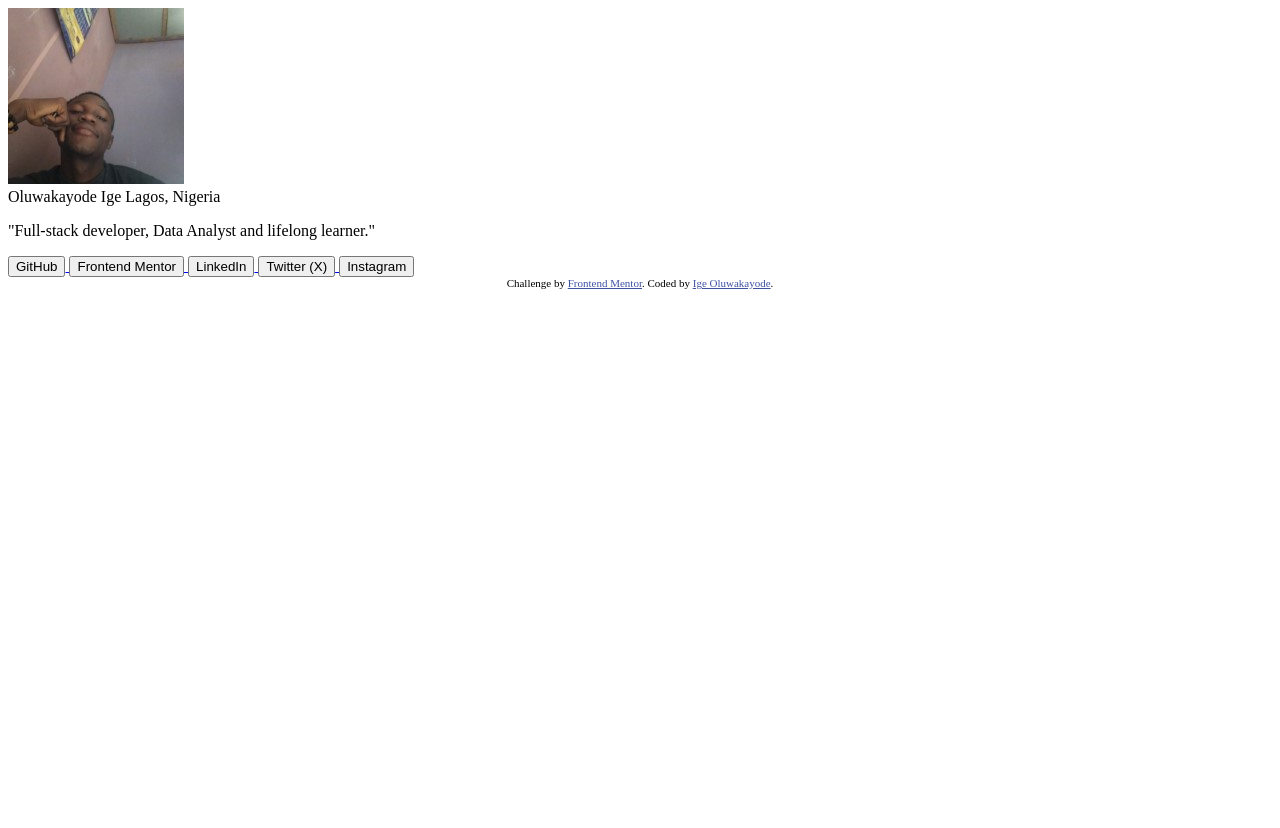
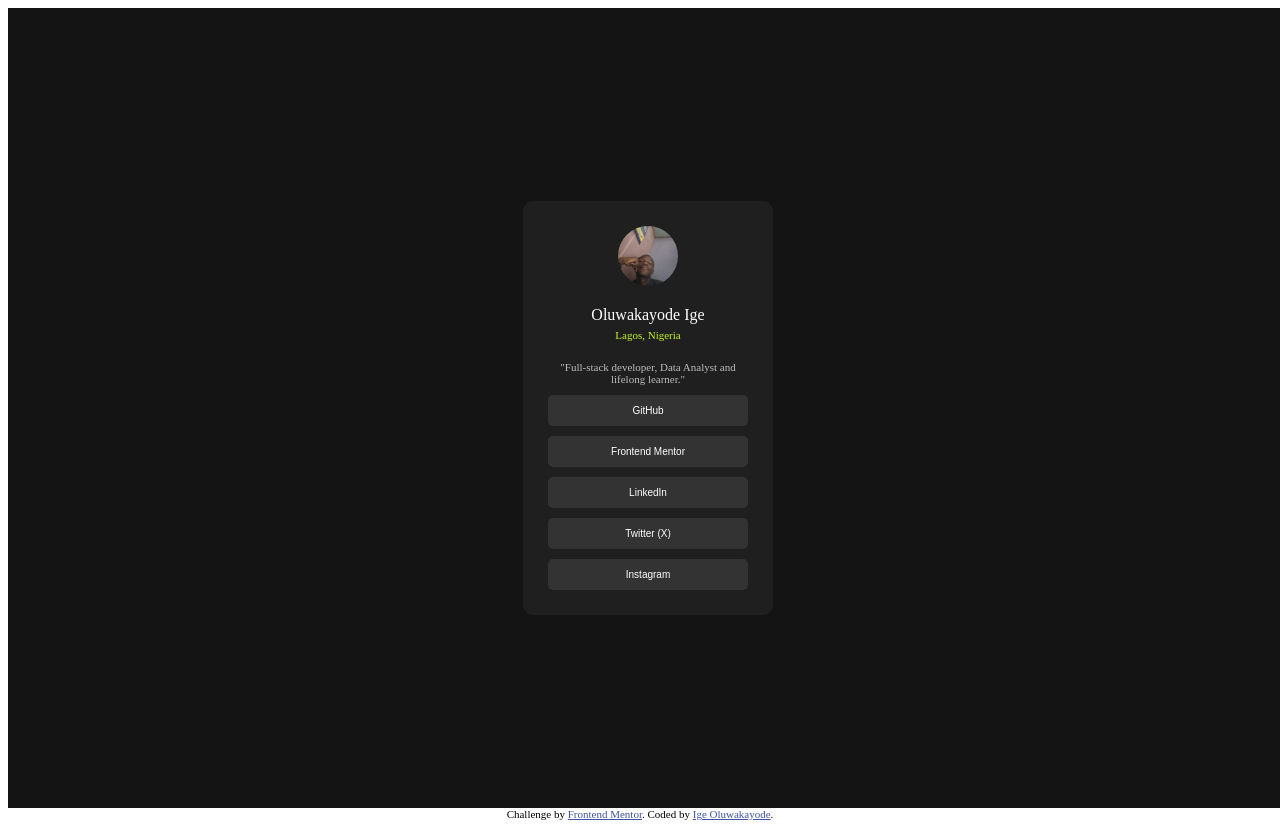
Before and after one commit to Jesuis-Jacques/social-links-profile, a plain HTML site: page index.html in a window 1280 px wide. Before the commit the page ends 800 px from the top, so only its background shows below. Drawn offline with Linux system fonts and the light colour scheme.

Commit message:
center items with text-align and load fonts

```diff
--- a/index.html
+++ b/index.html
@@ -4,11 +4,19 @@
   <meta charset="UTF-8">
   <meta name="viewport" content="width=device-width, initial-scale=1.0"> <!-- displays site properly based on user's device -->
 
-  <link rel="icon" type="image/png" sizes="32x32" href="./assets/images/favicon-32x32.png">
+  <link rel="icon" type="image/png" sizes="32x32" href="images/favicon-32x32.png">
+
+  <!--loads stylesheet-->
+  <link rel="stylesheet" href="styles/styles.css">
+
+  <!--loads font-->
+  <link rel="preconnect" href="https://fonts.googleapis.com">
+  <link rel="preconnect" href="https://fonts.gstatic.com" crossorigin>
+  <link href="https://fonts.googleapis.com/css2?family=Inter:ital,opsz,wght@0,14..32,100..900;1,14..32,100..900&display=swap" rel="stylesheet">
 
   <title>Frontend Mentor | Social links profile</title>
 
-  <!-- Feel free to remove these styles or customise in your own stylesheet 👍 -->
+
   <style>
     .attribution { font-size: 11px; text-align: center; }
     .attribution a { color: hsl(228, 45%, 44%); }
@@ -19,21 +27,22 @@
 
   </header>
 
-  <main>
-    <div claas="image-container">
+  <main class="container">
+    <div class="card">
+      <div class="image-container">
         <img class="author-avatar" src="images/image-author.jpg">
       </div>
       <span class="author">
         Oluwakayode Ige
       <span>
-    <span class="location">
+      <p class="location">
         Lagos, Nigeria
-    </span>
+      </p>
       <p class="author-about">
         "Full-stack developer, Data Analyst and lifelong learner."
       </p>
       <div class="contact-links">
-      <a href="https://github.com/jesuis-jacques" target="_blank">
+        <a href="https://www.github.com/jesuis-jacques" target="_blank">
           <button class="github-link">
             GitHub
           </button>
@@ -43,12 +52,12 @@
             Frontend Mentor
           </button>
         </a>
-      <a href="https://linkedin.com/in/oluwakayode-ige" target="_blank">
+        <a href="https://www.linkedin.com/in/oluwakayode-ige/" target="_blank">
           <button class="linkedin-link">
             LinkedIn
           </button>
         </a>
-      <a href="https://x.com/jacquesnotjack" target="_blank">
+        <a href="https://www.x.com/jacquesnotjack" target="_blank">
           <button class="twitter-link">
             Twitter (X)
           </button>
@@ -58,6 +67,7 @@
             Instagram
           </button>
         </a>
+      </div>
     </div>
 
   </main>
--- a/styles/styles.css
+++ b/styles/styles.css
@@ -0,0 +1,88 @@
+p {
+  margin: 0px;
+}
+
+.container {
+  min-height: 100vh;
+  min-width: 100vw;
+  max-width: 1440px;
+  background-color: hsl(0, 0%, 8%);
+
+  display: grid;
+  place-content: center;
+}
+
+.card {
+  max-width: 200px;
+
+  border-radius: 10px;
+  padding: 25px;
+  background-color: hsl(0, 0%, 12%);
+
+  display: flex;
+  flex-direction: column;
+  text-align: center;
+}
+
+.image-container {
+  height: 60px;
+
+  margin-bottom: 20px;
+
+  display: flex;
+  place-content: center;
+}
+
+.author-avatar {
+  height: 100%;
+
+  border-radius: 50%;
+}
+
+.author {
+  color: hsl(0, 0%, 100%);
+
+  font-size: 16px;
+
+}
+
+.location {
+  color: hsl(75, 94%, 57%);
+
+  font-size: 11px;
+
+  margin-top: 5px;
+  margin-bottom: 20px;
+}
+
+.author-about {
+  color: hsl(0, 0%, 100%, 0.7);
+
+  font-size: 11px;
+}
+
+.contact-links {
+  display: flex;
+  flex-direction: column;
+}
+
+.contact-links button {
+  width: 100%;
+
+  color: hsl(0, 0%, 100%);
+  background-color: hsl(0, 0%, 20%);
+
+  border: none;
+  border-radius: 5px;
+
+  font-size: 10px;
+
+  margin-top: 10px;
+
+  padding-top: 10px;
+  padding-bottom: 10px;
+}
+
+.attribution {
+  place-content: center;
+}
```
Lines whose indentation alone changed are shown as unchanged.
